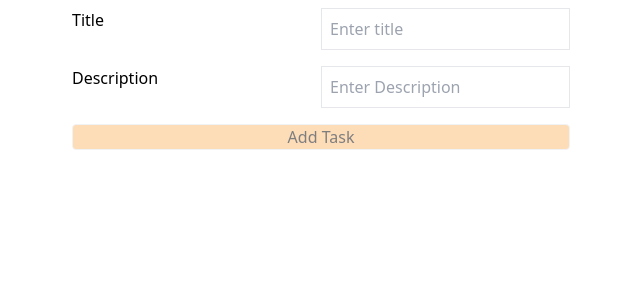
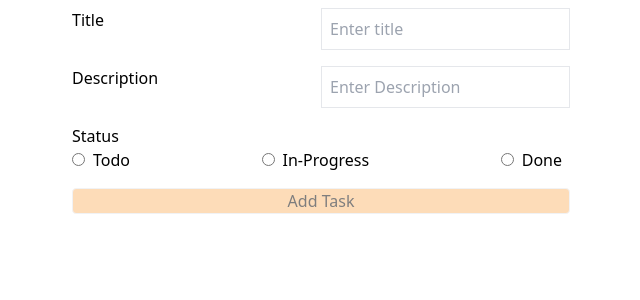
Before and after one commit to jainlokesh318/taskmanager, a React (Create React App) app: page / in a window 1280 px wide. Shown: the top 300 px of the page, without its empty margins (319-959 px from the left). Built offline with nearby package versions, Linux system fonts and the light colour scheme.

Commit message:
add status to the form

```diff
--- a/src/App.js
+++ b/src/App.js
@@ -3,9 +3,7 @@ import TaskManager from './components/TaskManager';
 
 function App() {
   return (
-    <div className="flex items-center justify-center flex-col">
-      <TaskManager />
-    </div>
+    <TaskManager />
   );
 }
 
--- a/src/components/TaskForm.js
+++ b/src/components/TaskForm.js
@@ -5,15 +5,30 @@ function TextInput({ type, id, value, setValue, placeholder }) {
     return <input className="border p-2" type={type} id={id} value={value} onChange={setValue} placeholder={placeholder} />
 }
 
+const statusOptions = [{
+    label: "Todo",
+    value: "Todo"
+},
+{
+    label: "In-Progress",
+    value: "In-Progress"
+},
+{
+    label: "Done",
+    value: "Done"
+}
+]
+
 export default function TaskForm({ handleSubmit, taskToEdit }) {
     const [title, setTitle] = useState("")
     const [description, setDescription] = useState("")
     const [status, setStatus] = useState("")
-    const areFieldsPopulated = title.length > 0 && description.length > 0
+    const areFieldsPopulated = title.length > 0 && description.length > 0 && status.length > 0
 
     const resetForm = () => {
         setTitle("")
         setDescription("")
+        setStatus("")
     }
 
     const handleFormSubmission = (e) => {
@@ -30,6 +45,7 @@ export default function TaskForm({ handleSubmit, taskToEdit }) {
         if (taskToEdit) {
             setTitle(taskToEdit?.title)
             setDescription(taskToEdit?.description)
+            setStatus(taskToEdit?.status)
         }
     }, [taskToEdit])
 
@@ -41,8 +57,22 @@ export default function TaskForm({ handleSubmit, taskToEdit }) {
 
             </div>
             <div className="grid grid-cols-2">
-                <label htmlFor="title">Description</label>
-                <TextInput type="text" value={description} placeholder="Enter Description" setValue={e => setDescription(e.target.value)} />
+                <label htmlFor="description">Description</label>
+                <TextInput type="text" id="description" value={description} placeholder="Enter Description" setValue={e => setDescription(e.target.value)} />
+            </div>
+            <div>
+                <label htmlFor="status">Status</label>
+                <div onChange={e => setStatus(e.target.value)} className="flex justify-between">
+                    {
+                        statusOptions.map((statusOption) => <div key={statusOption.value}>
+                            <input type="radio" checked={status === statusOption.value} value={statusOption.value} id={statusOption.label} name="status" />
+                            <label className="mx-2" htmlFor={statusOption.label}>{statusOption.label}</label>
+                        </div>)
+                    }
+                    {/* <input type="radio" value="Todo" name="status" /> Todo
+                    <input type="radio" value="InProgress" name="status" /> InProgress
+                    <input type="radio" value="Done" name="status" /> Done */}
+                </div>
             </div>
             <button disabled={!areFieldsPopulated} type="submit" className="border rounded px-4 disabled:opacity-50 disabled:cursor-not-allowed bg-orange-300">{`${taskToEdit ? "Update" : "Add"} Task`}</button>
         </form>
--- a/src/components/TaskManager.js
+++ b/src/components/TaskManager.js
@@ -30,9 +30,9 @@ export default function TaskManager() {
     }
 
     return (
-        <>
+        <div className="flex items-center justify-center flex-col">
             <TaskForm handleSubmit={handleSubmit} taskToEdit={taskToEdit} />
             <TasksListPreviewer tasksList={tasksList} handleDelete={handleDelete} handleEdit={handleEdit} />
-        </>
+        </div>
     )
 }
--- a/src/components/TasksListPreviewer.js
+++ b/src/components/TasksListPreviewer.js
@@ -1,5 +1,3 @@
-import { useState } from "react"
-
 function TaskItem({ task, handleDelete, handleEdit }) {
     return (
         <div className="flex justify-between border shadow w-full p-4 m-4">
@@ -10,13 +8,13 @@ function TaskItem({ task, handleDelete, handleEdit }) {
             <div className="flex flex-col gap-4">
                 <button className="border rounded px-4 bg-orange-300" onClick={_ => handleEdit(task)}>Update</button>
                 <button className="border rounded px-4 bg-red-300" onClick={_ => handleDelete(task)}>Delete</button>
+                <span>{task?.status}</span>
             </div>
         </div>
     )
 }
 
 export default function TasksListPreviewer({ tasksList, handleDelete, handleEdit }) {
-
     return (
         <div>
             {
```
